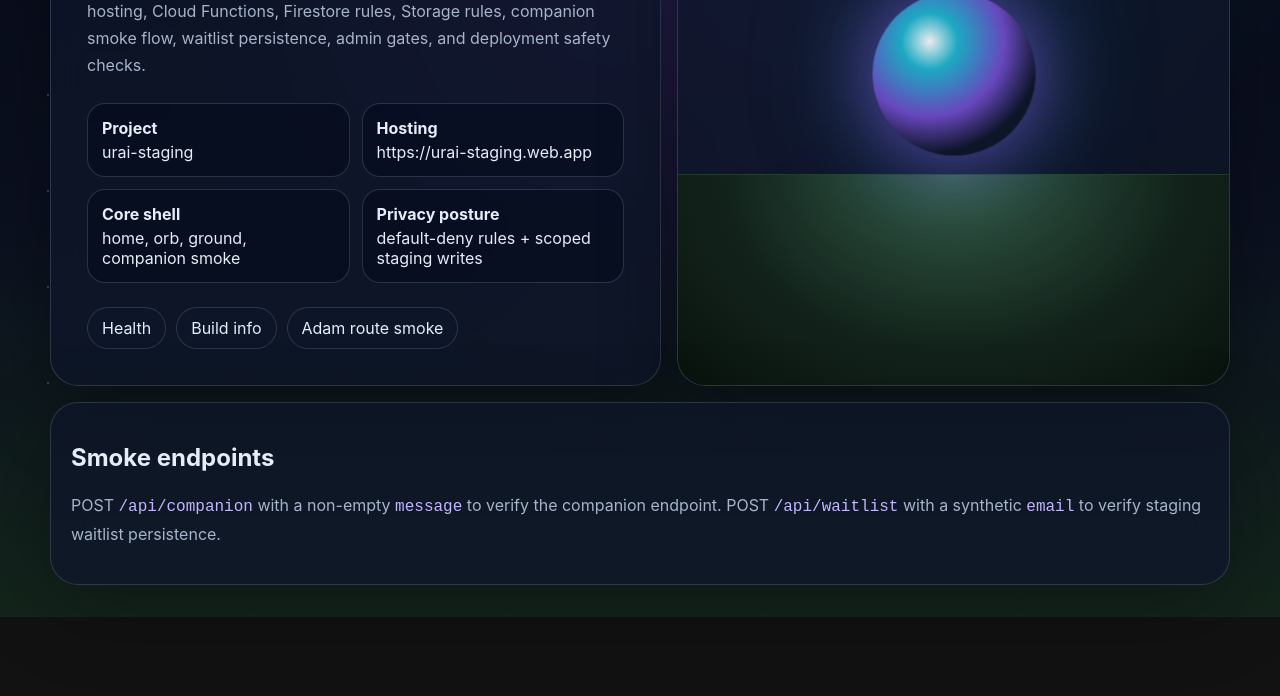
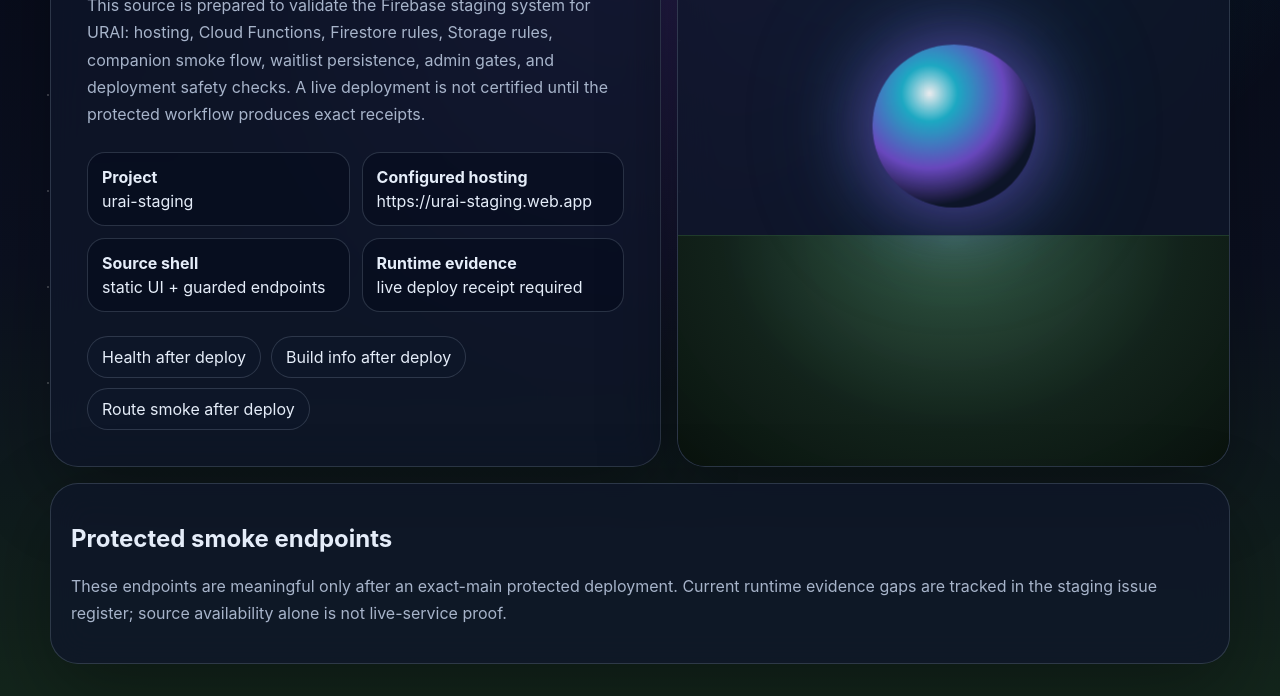
Before and after one commit to LifeLoggerAI/urai-staging, a website: page public/index.html in a window 1280 px wide. Shown: the part 337-1033 px from the top of the page. Before the commit the page ends 954 px from the top, so only its background shows below. Drawn offline with Linux system fonts and the light colour scheme.

Commit message:
Correct staging shell runtime claims

```diff
--- a/public/index.html
+++ b/public/index.html
@@ -144,39 +144,38 @@
 <body>
   <main>
     <aside class="notice" role="note" aria-label="staging environment notice">
-      <strong>Staging environment.</strong> This page is for URAI validation only. It is not the production app, not a public launch surface, and should use synthetic staging data only.
+      <strong>Staging source shell.</strong> This repository is configured for URAI validation only. The page is not proof that a protected deployment is live, and it must use synthetic staging data only.
     </aside>
     <section class="hero" aria-labelledby="title">
       <div class="card copy">
         <div class="kicker">URAI Staging Lock Surface</div>
-        <h1 id="title">URAI life OS staging is online.</h1>
+        <h1 id="title">URAI staging validation shell.</h1>
         <p>
-          This environment validates the Firebase staging system for URAI: hosting, Cloud Functions,
+          This source is prepared to validate the Firebase staging system for URAI: hosting, Cloud Functions,
           Firestore rules, Storage rules, companion smoke flow, waitlist persistence, admin gates,
-          and deployment safety checks.
+          and deployment safety checks. A live deployment is not certified until the protected workflow produces exact receipts.
         </p>
         <div class="status-grid" aria-label="staging status summary">
           <div class="status"><strong>Project</strong><span>urai-staging</span></div>
-          <div class="status"><strong>Hosting</strong><span>https://urai-staging.web.app</span></div>
-          <div class="status"><strong>Core shell</strong><span>home, orb, ground, companion smoke</span></div>
-          <div class="status"><strong>Privacy posture</strong><span>default-deny rules + scoped staging writes</span></div>
+          <div class="status"><strong>Configured hosting</strong><span>https://urai-staging.web.app</span></div>
+          <div class="status"><strong>Source shell</strong><span>static UI + guarded endpoints</span></div>
+          <div class="status"><strong>Runtime evidence</strong><span>live deploy receipt required</span></div>
         </div>
         <nav class="path" aria-label="staging smoke links">
-          <a href="/api/healthz">Health</a>
-          <a href="/api/buildinfo">Build info</a>
-          <a href="/u/adamclamp">Adam route smoke</a>
+          <a href="/api/healthz">Health after deploy</a>
+          <a href="/api/buildinfo">Build info after deploy</a>
+          <a href="/u/adamclamp">Route smoke after deploy</a>
         </nav>
       </div>
-      <div class="card stage" aria-label="symbolic URAI staging home preview">
+      <div class="card stage" aria-label="symbolic URAI staging source preview">
         <div class="orb" role="img" aria-label="URAI companion aura orb"></div>
         <div class="ground" aria-hidden="true"></div>
       </div>
     </section>
     <section class="card api" aria-labelledby="api-title">
-      <h2 id="api-title">Smoke endpoints</h2>
+      <h2 id="api-title">Protected smoke endpoints</h2>
       <p>
-        POST <code>/api/companion</code> with a non-empty <code>message</code> to verify the companion endpoint.
-        POST <code>/api/waitlist</code> with a synthetic <code>email</code> to verify staging waitlist persistence.
+        These endpoints are meaningful only after an exact-main protected deployment. Current runtime evidence gaps are tracked in the staging issue register; source availability alone is not live-service proof.
       </p>
     </section>
   </main>
```
